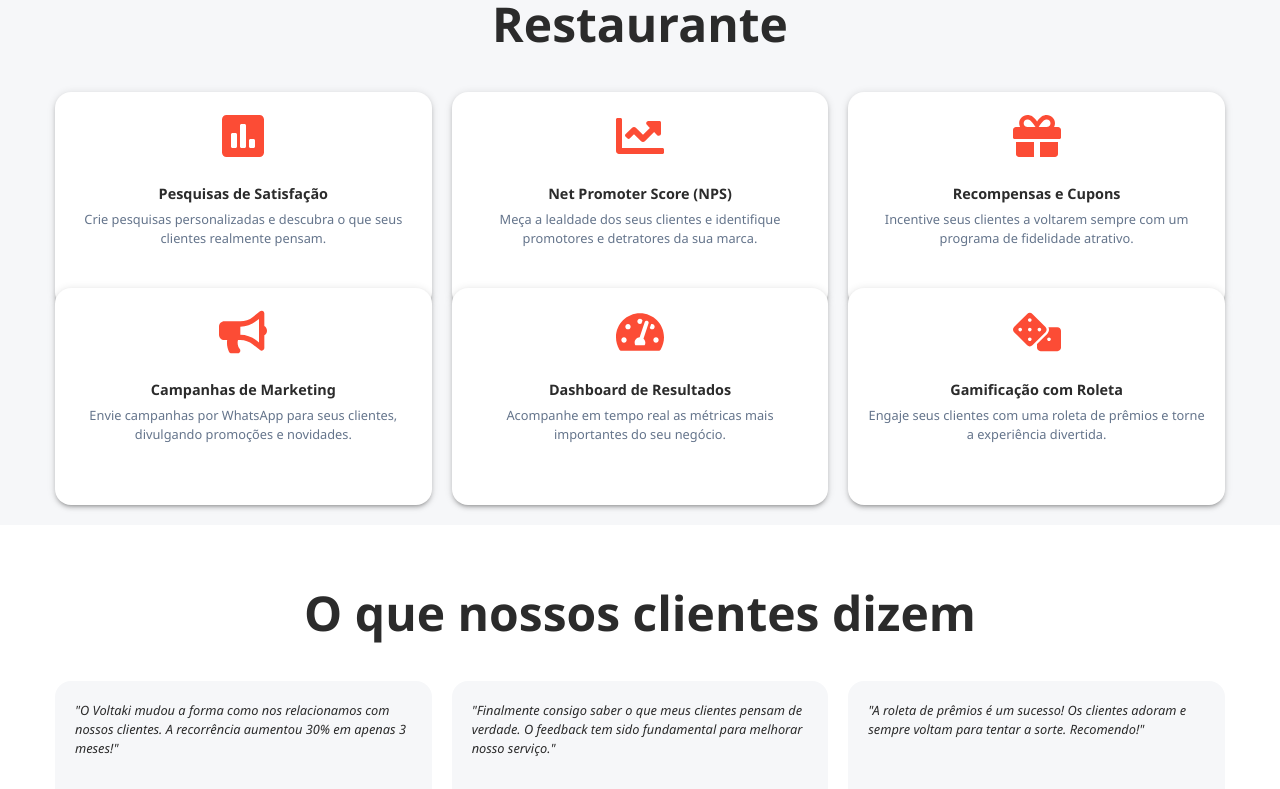
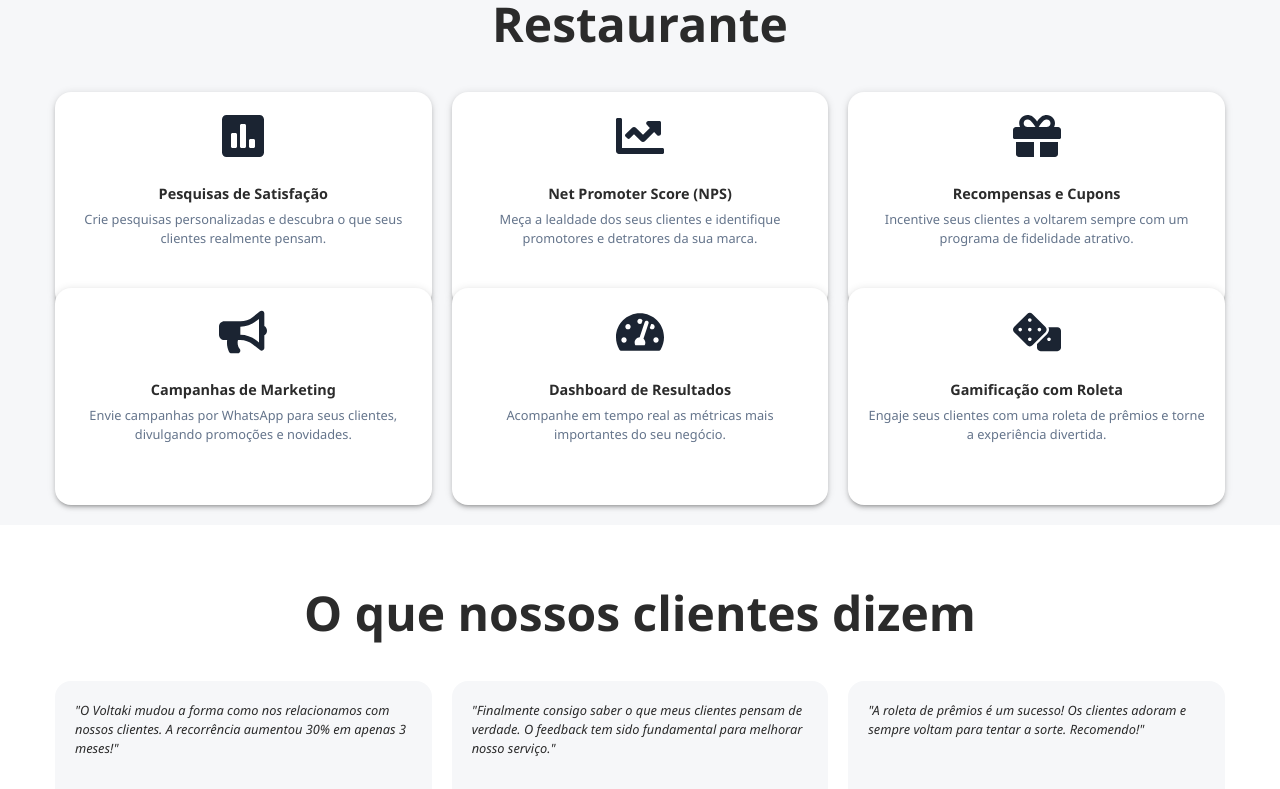
Before and after one commit to nicklvs1307/v001f, a React (Create React App) app in the folder frontend/: page / in a window 1280 px wide. Shown: the part 891-1680 px from the top of the page. Built offline with nearby package versions, Linux system fonts and the light colour scheme.

Commit message:
feat(frontend): Ajusta cores do cabeçalho e menu para cinza escuro
- Altera a cor primária (primary.main) do tema de laranja para cinza escuro (#1B2432).
- Esta mudança afeta o cabeçalho e, potencialmente, o menu, conforme solicitado.

```diff
--- a/frontend/src/theme.js
+++ b/frontend/src/theme.js
@@ -4,7 +4,7 @@ const theme = createTheme({
   spacing: 5, // Reduz o espaçamento base (padrão é 8)
   palette: {
     primary: {
-      main: '#FC4C35',
+      main: '#1B2432',
       contrastText: '#FFFFFF',
     },
     secondary: {
```
